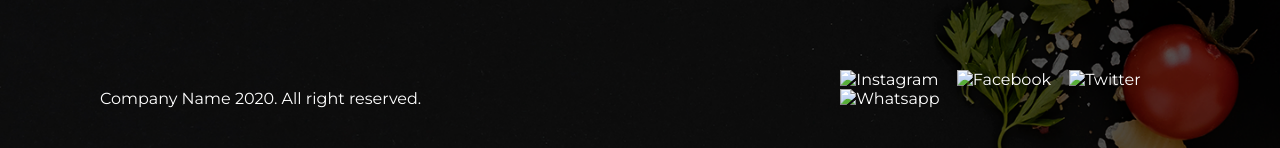
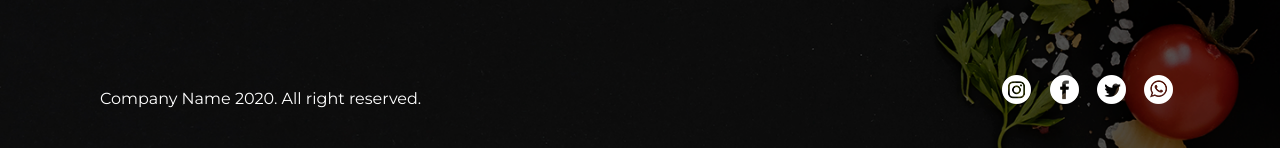
Before and after one commit to VictorMBonilla2/evaluacion, a plain HTML site: page index.html in a window 1280 px wide. Shown: the part 3207-3355 px from the top of the page. Drawn offline with Linux system fonts and the light colour scheme; the site is published under a folder, as on GitHub Pages, so addresses that start at the root find nothing; a web font is replaced by a local one.

Commit message:
avance 2 reparacion1

```diff
--- a/index.html
+++ b/index.html
@@ -248,7 +248,7 @@
     <div class="container footer_container">
 
       <div class="text_footer">
-        <img src="/Assets/footer/logo_footer.png" alt="logo">
+        <img src="Assets/footer/logo_footer.png" alt="logo">
         <p>Lorem ipsum dolor sit amet consectetur adipisicing elit.
           Sit praesentium officiis in eum incidunt porro repellat qui
           inventore asperiores beatae ex nesciunt neque saepe consequuntur architecto
@@ -277,10 +277,10 @@
 
       <div class="social_media">
         <div class="pictures_sm">
-          <img src="/Assets/footer/Instagram.png" alt="Instagram">
-          <img src="/Assets/footer/Facebook.png" alt="Facebook">
-          <img src="/Assets/footer/Twitter.png" alt="Twitter">
-          <img src="/Assets/footer/WhatsApp.png" alt="Whatsapp">
+          <img src="Assets/footer/Instagram.png" alt="Instagram">
+          <img src="Assets/footer/Facebook.png" alt="Facebook">
+          <img src="Assets/footer/Twitter.png" alt="Twitter">
+          <img src="Assets/footer/WhatsApp.png" alt="Whatsapp">
         </div>
 
       </div>
```
